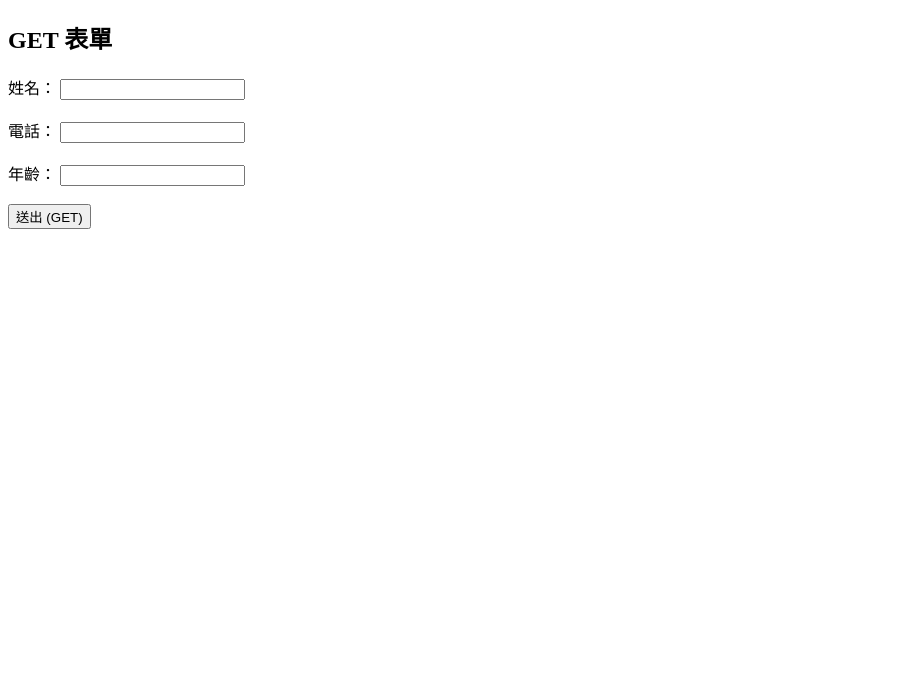
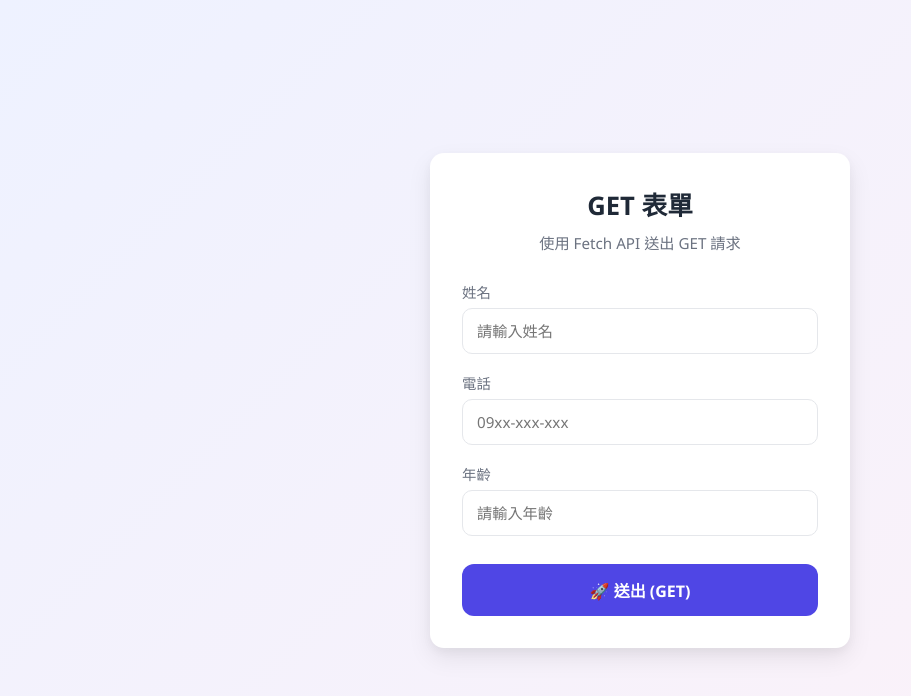
Before and after one commit to joyce900704-collab/MoCo, a plain HTML site: page ch01/14.html in a window 1280 px wide. Shown: the whole page, without its empty margins (0-911 px from the left). Drawn offline with Linux system fonts and the light colour scheme.

Commit message:
Update 14.html

```diff
--- a/ch01/14.html
+++ b/ch01/14.html
@@ -1,57 +1,207 @@
-
 <!DOCTYPE html>
 <html lang="zh-TW">
+<head>
+  <meta charset="UTF-8" />
+  <meta name="viewport" content="width=device-width, initial-scale=1.0" />
+  <title>GET 表單｜美化版</title>
 
-<head>
-    <meta charset="UTF-8">
-    <title>GET 表單</title>
+  <!-- ======================
+       基本樣式設定
+       ====================== -->
+  <style>
+    :root {
+      --primary: #4f46e5;      /* 主色 */
+      --primary-hover: #4338ca;
+      --bg: #f4f6fb;           /* 背景色 */
+      --card-bg: #ffffff;     /* 卡片背景 */
+      --text-main: #1f2937;   /* 主要文字 */
+      --text-sub: #6b7280;    /* 次要文字 */
+      --border: #e5e7eb;      /* 邊框色 */
+      --radius: 14px;         /* 圓角 */
+    }
+
+    * {
+      box-sizing: border-box;
+      font-family: "Segoe UI", "Noto Sans TC", system-ui, -apple-system, sans-serif;
+    }
+
+    body {
+      margin: 0;
+      min-height: 100vh;
+      display: flex;
+      justify-content: center;
+      align-items: center;
+      background: linear-gradient(135deg, #eef2ff, #fdf2f8);
+      color: var(--text-main);
+    }
+
+    /* ======================
+       表單卡片
+       ====================== */
+    .card {
+      width: 100%;
+      max-width: 420px;
+      background: var(--card-bg);
+      border-radius: var(--radius);
+      padding: 32px;
+      box-shadow:
+        0 10px 25px rgba(0, 0, 0, 0.08),
+        0 4px 10px rgba(0, 0, 0, 0.04);
+    }
+
+    .card h2 {
+      margin: 0 0 8px;
+      font-size: 1.6rem;
+      text-align: center;
+    }
+
+    .card p {
+      margin: 0 0 28px;
+      text-align: center;
+      color: var(--text-sub);
+      font-size: 0.95rem;
+    }
+
+    /* ======================
+       輸入欄位
+       ====================== */
+    .form-group {
+      margin-bottom: 18px;
+    }
+
+    .form-group label {
+      display: block;
+      margin-bottom: 6px;
+      font-size: 0.9rem;
+      color: var(--text-sub);
+    }
+
+    .form-group input {
+      width: 100%;
+      padding: 12px 14px;
+      border-radius: 10px;
+      border: 1px solid var(--border);
+      font-size: 0.95rem;
+      transition: border-color 0.2s, box-shadow 0.2s;
+    }
+
+    .form-group input:focus {
+      outline: none;
+      border-color: var(--primary);
+      box-shadow: 0 0 0 3px rgba(79, 70, 229, 0.15);
+    }
+
+    /* ======================
+       送出按鈕
+       ====================== */
+    .btn {
+      width: 100%;
+      margin-top: 10px;
+      padding: 14px;
+      border-radius: 12px;
+      border: none;
+      background: var(--primary);
+      color: #ffffff;
+      font-size: 1rem;
+      font-weight: 600;
+      cursor: pointer;
+      transition: background 0.2s, transform 0.15s, box-shadow 0.15s;
+    }
+
+    .btn:hover {
+      background: var(--primary-hover);
+      transform: translateY(-1px);
+      box-shadow: 0 6px 14px rgba(79, 70, 229, 0.25);
+    }
+
+    .btn:active {
+      transform: translateY(0);
+      box-shadow: none;
+    }
+
+    /* ======================
+       結果顯示區
+       ====================== */
+    .result {
+      margin-top: 22px;
+      padding: 14px;
+      background: #f9fafb;
+      border: 1px dashed var(--border);
+      border-radius: 10px;
+      font-size: 0.85rem;
+      color: #374151;
+      white-space: pre-wrap;
+      display: none;
+    }
+  </style>
 </head>
 
 <body>
+  <div class="card">
+    <h2>GET 表單</h2>
+    <p>使用 Fetch API 送出 GET 請求</p>
 
-    <h2>GET 表單</h2>
+    <!-- ======================
+         表單內容
+         ====================== -->
+    <form id="getForm" autocomplete="off">
+      <div class="form-group">
+        <label for="name">姓名</label>
+        <input type="text" id="name" placeholder="請輸入姓名" />
+      </div>
 
-    <form>
-        <label>
-            姓名：
-            <input type="text" id="name">
-        </label><br><br>
+      <div class="form-group">
+        <label for="phone">電話</label>
+        <input type="tel" id="phone" placeholder="09xx-xxx-xxx" />
+      </div>
 
-        <label>
-            電話：
-            <input type="tel" id="phone">
-        </label><br><br>
+      <div class="form-group">
+        <label for="age">年齡</label>
+        <input type="number" id="age" placeholder="請輸入年齡" />
+      </div>
 
-        <label>
-            年齡：
-            <input type="number" id="age">
-        </label><br><br>
-
-        <button type="button" id="getBtn">送出 (GET)</button>
+      <button type="button" class="btn" id="getBtn">
+        🚀 送出 (GET)
+      </button>
     </form>
 
+    <div class="result" id="result"></div>
+  </div>
+
+  <!-- ======================
+       JavaScript 區塊
+       ====================== -->
   <script>
-        document.getElementById('getBtn').addEventListener('click', () => {
-            const name = document.getElementById('name').value;
-            const phone = document.getElementById('phone').value;
-            const age = document.getElementById('age').value;
+    const getBtn = document.getElementById('getBtn');
+    const resultBox = document.getElementById('result');
 
-            const query =
-                `name=${encodeURIComponent(name)}&` +
-                `phone=${encodeURIComponent(phone)}&` +
-                `age=${encodeURIComponent(age)}`;
+    getBtn.addEventListener('click', () => {
+      const name = document.getElementById('name').value.trim();
+      const phone = document.getElementById('phone').value.trim();
+      const age = document.getElementById('age').value.trim();
+
+      // 組合 Query String
+      const query = new URLSearchParams({
+        name,
+        phone,
+        age
+      }).toString();
 
       fetch(`https://httpcan.org/get?${query}`)
-                .then(res => res.json())
+        .then(response => response.json())
         .then(data => {
           console.log('GET 成功:', data);
+
+          resultBox.style.display = 'block';
+          resultBox.textContent = JSON.stringify(data, null, 2);
         })
-                .catch(err => {
-                    console.error('GET 失敗:', err);
+        .catch(error => {
+          console.error('GET 失敗:', error);
+
+          resultBox.style.display = 'block';
+          resultBox.textContent = '發生錯誤，請稍後再試';
         });
     });
   </script>
-
 </body>
-
 </html>
```
Lines whose indentation alone changed are shown as unchanged.
